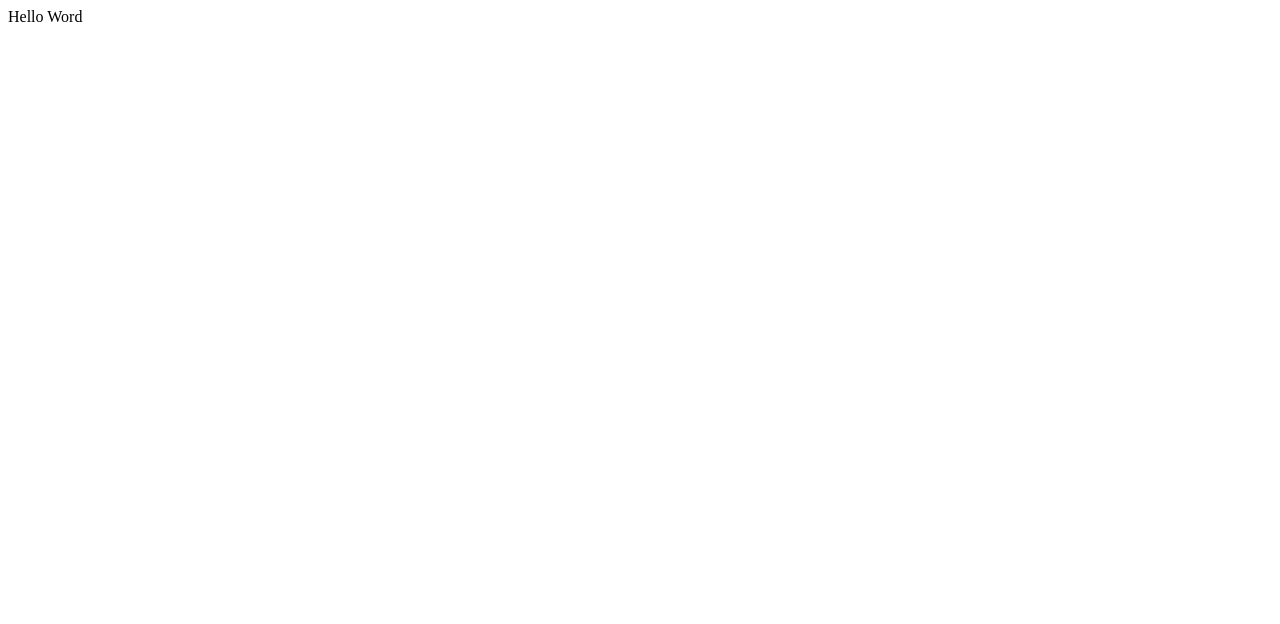
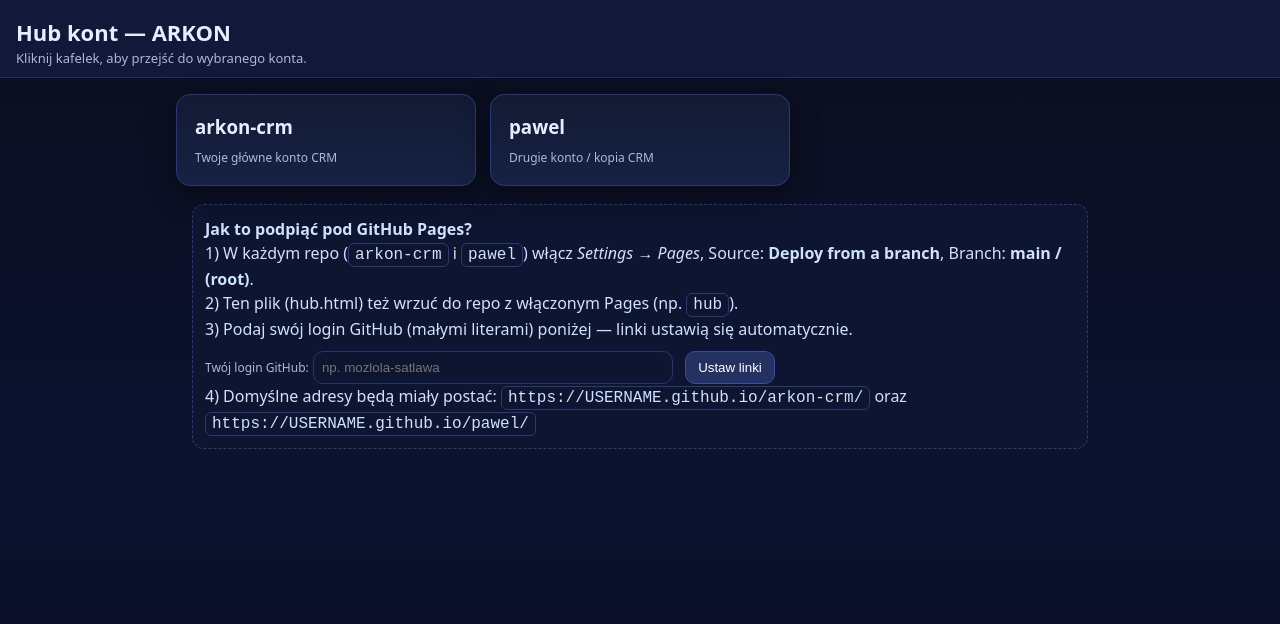
Before and after one commit to Mozola-satlawa/arkon-hub, a plain HTML site: page hub.html in a window 1280 px wide. Drawn offline with Linux system fonts and the light colour scheme.

Commit message:
Add files via upload

```diff
--- a/hub.html
+++ b/hub.html
@@ -1 +1,82 @@
-Hello Word
+<!doctype html>
+<html lang="pl">
+<head>
+<meta charset="utf-8">
+<meta name="viewport" content="width=device-width,initial-scale=1">
+<title>Hub kont — ARKON</title>
+<meta name="description" content="Szybki przełącznik między instancjami: arkon-crm i pawel.">
+<style>
+  :root{--bg:#0b1020;--p1:#121a34;--p2:#172142;--ink:#e8edff;--muted:#aeb8da;--line:#253166;--card:#0f1533;--accent:#4cc9f0;}
+  *{box-sizing:border-box}
+  html,body{height:100%}
+  body{margin:0;background:linear-gradient(180deg,#0a0f1e,#0c1230 60%,#0a0f1e);color:var(--ink);font:16px/1.5 system-ui,Segoe UI,Roboto,Arial}
+  header{padding:16px 16px 8px;background:#11183a;border-bottom:1px solid var(--line)}
+  header h1{margin:0;font-size:22px}
+  .muted{color:var(--muted);font-size:13px}
+  .wrap{max-width:960px;margin:0 auto;padding:16px}
+  .grid{display:grid;gap:14px;grid-template-columns:repeat(auto-fill,minmax(260px,1fr))}
+  .tile{display:block;padding:18px;border-radius:14px;border:1px solid #2b3a77;background:linear-gradient(180deg,var(--p1),var(--p2));text-decoration:none;color:#e8edff;box-shadow:0 10px 30px #0006}
+  .tile:hover{outline:2px solid #67a1ff44}
+  .tile h3{margin:0 0 8px}
+  .small{font-size:12px;color:#aeb8da}
+  footer{max-width:960px;margin:18px auto;padding:0 16px}
+  .note{padding:12px;border:1px dashed #2b3a77;border-radius:12px;background:#0d1530;color:#cfe1ff}
+  code{background:#0d1530;border:1px solid #2b3a77;border-radius:6px;padding:2px 6px}
+</style>
+</head>
+<body>
+<header>
+  <h1>Hub kont — ARKON</h1>
+  <div class="muted">Kliknij kafelek, aby przejść do wybranego konta.</div>
+</header>
+
+<div class="wrap">
+  <div class="grid">
+    <a class="tile" id="lnk-arkon" href="#" target="_blank" rel="noopener">
+      <h3>arkon-crm</h3>
+      <div class="small">Twoje główne konto CRM</div>
+    </a>
+    <a class="tile" id="lnk-pawel" href="#" target="_blank" rel="noopener">
+      <h3>pawel</h3>
+      <div class="small">Drugie konto / kopia CRM</div>
+    </a>
+  </div>
+
+  <footer>
+    <div class="note">
+      <b>Jak to podpiąć pod GitHub Pages?</b><br>
+      1) W każdym repo (<code>arkon-crm</code> i <code>pawel</code>) włącz <em>Settings → Pages</em>, Source: <b>Deploy from a branch</b>, Branch: <b>main / (root)</b>.<br>
+      2) Ten plik (hub.html) też wrzuć do repo z włączonym Pages (np. <code>hub</code>).<br>
+      3) Podaj swój login GitHub (małymi literami) poniżej — linki ustawią się automatycznie.<br>
+      <div style="margin-top:10px">
+        <label class="small">Twój login GitHub:</label>
+        <input id="ghUser" placeholder="np. mozlola-satlawa" style="width:100%;max-width:360px;background:#0d1530;border:1px solid #28356c;border-radius:10px;padding:8px;color:#e8edff">
+        <button id="btnSet" style="margin-left:8px;background:#233261;border:1px solid #3a4ca3;color:#fff;border-radius:10px;padding:8px 12px;cursor:pointer">Ustaw linki</button>
+        <span class="small" id="out" style="margin-left:8px"></span>
+      </div>
+      4) Domyślne adresy będą miały postać: <code>https://USERNAME.github.io/arkon-crm/</code> oraz <code>https://USERNAME.github.io/pawel/</code>
+    </div>
+  </footer>
+</div>
+
+<script>
+(function(){
+  var uInput = document.getElementById('ghUser');
+  var btn = document.getElementById('btnSet');
+  var out = document.getElementById('out');
+  function setLinks(){
+    var u = (uInput.value||'').trim();
+    if(!u){ out.textContent='Podaj login GitHub.'; return; }
+    var base = 'https://' + u + '.github.io/';
+    document.getElementById('lnk-arkon').href = base + 'arkon-crm/';
+    document.getElementById('lnk-pawel').href = base + 'pawel/';
+    out.textContent = 'Ustawiono: ' + base;
+    localStorage.setItem('hub_user', u);
+  }
+  btn.addEventListener('click', setLinks);
+  var saved = localStorage.getItem('hub_user');
+  if(saved){ uInput.value = saved; btn.click(); }
+})();
+</script>
+</body>
+</html>
```
